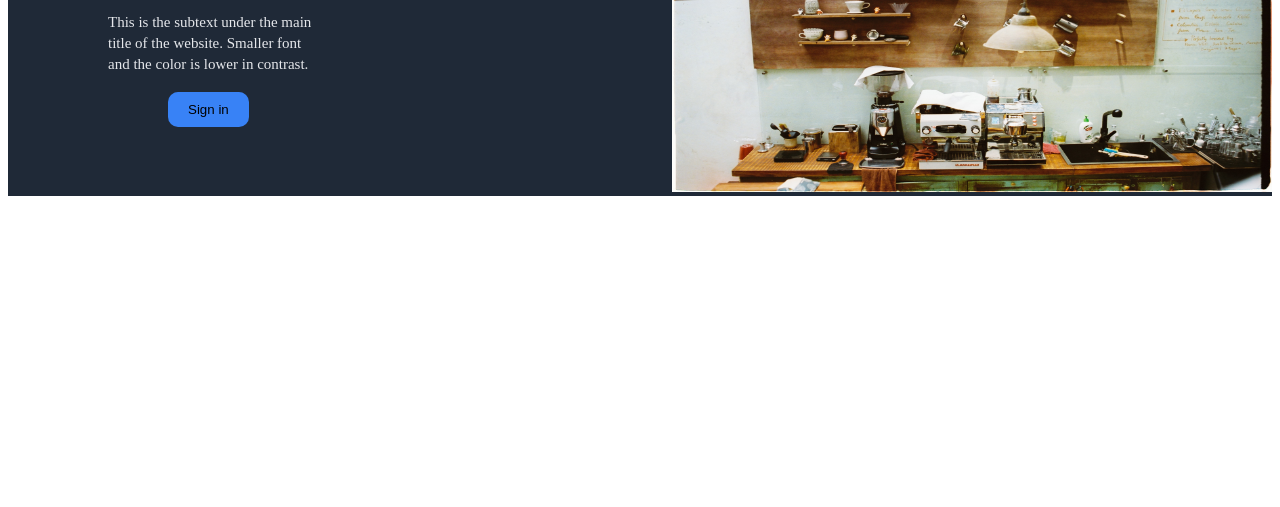
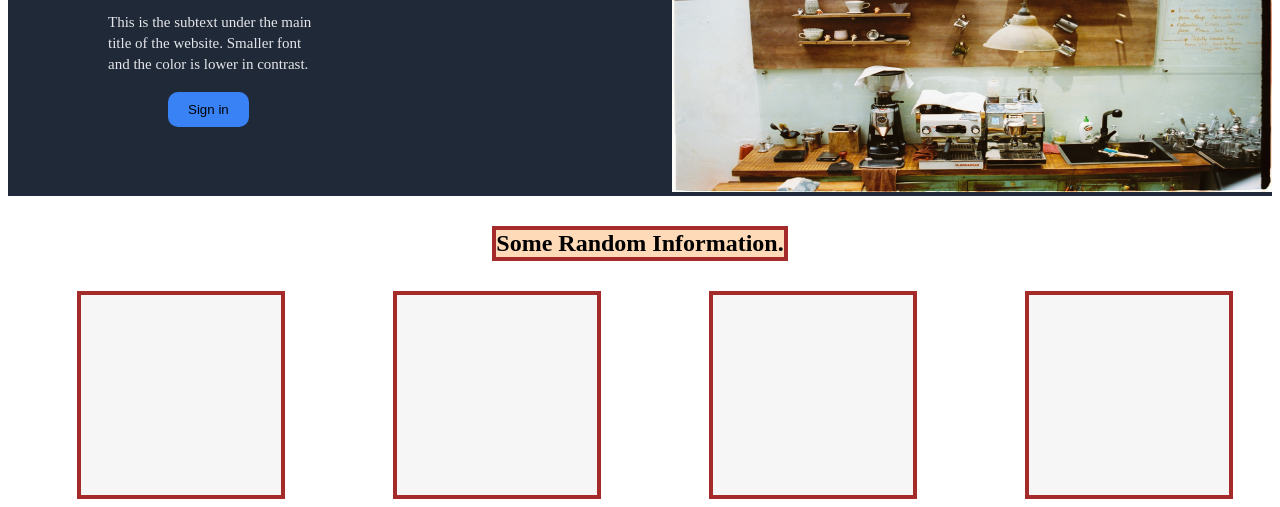
Before and after one commit to Leinad132/odin-landing-page, a plain HTML site: page index.html in a window 1280 px wide. Shown: the part 416-923 px from the top of the page. Before the commit the page ends 800 px from the top, so only its background shows below. Drawn offline with Linux system fonts and the light colour scheme.

Commit message:
Added the main section title, and picture boxes

```diff
--- a/index.html
+++ b/index.html
@@ -34,6 +34,23 @@
 
 </div>
 
+<div class="main-body">
+    <h2>Some Random Information.</h2>
+
+    <div class="main-boxes">
+        <div id="box-1"></div>
+
+        <div id="box-2"></div>
+
+        <div id="box-3"></div>
+
+        <div id="box-4"></div>
+
+    </div>
+
+
+</div>
+
 
 
 
--- a/style.css
+++ b/style.css
@@ -60,3 +60,36 @@
     border-radius: 10px;
 
 }
+
+.main-body{
+ margin-top: 30px;
+ display: flex;
+ flex-direction: column;
+
+
+}
+
+.main-body h2{
+    display: flex;
+    background: peachpuff;
+    border: 4px solid brown;
+    margin: auto;
+    justify-content: center;
+}
+
+.main-boxes{
+    display: flex;
+    justify-content: space-around;
+
+
+}
+
+.main-boxes div{
+    background: rgb(246, 246, 246);
+    border: 4px solid brown;
+    margin-top: 30px;
+    margin-left: 30px ;
+    height: 200px;
+    width: 200px;
+
+}
```
